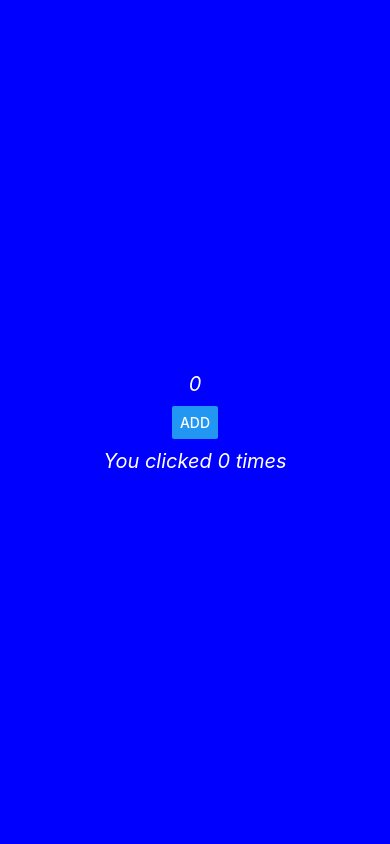
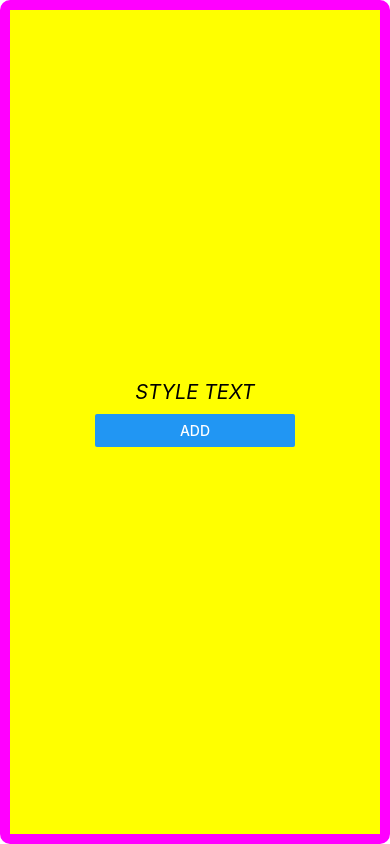
Before and after one commit to WaltsonZh/ReactNativeCourse, a React Native app: screen / in a window 390 px wide. Built offline with nearby package versions, Linux system fonts and the light colour scheme.

Commit message:
lesson 7: styles & style sheet

```diff
--- a/App.js
+++ b/App.js
@@ -2,19 +2,18 @@ import { useState } from 'react'
 import { StyleSheet, Text, View, Button, Linking } from 'react-native'
 
 export default function App() {
-  const [count, setCount] = useState(0)
-  const [clicks, setClicks] = useState(0)
+  const [name, setName] = useState('Style Text')
 
   const onClickhandler = () => {
-    setCount((prevCount) => prevCount + 5)
-    setClicks((prevClicks) => prevClicks + 1)
+    setName('Style Test is Done!')
   }
 
   return (
     <View style={styles.body}>
-      <Text style={styles.text}>{count}</Text>
-      <Button title='add' onPress={onClickhandler}></Button>
-      <Text style={styles.text}>You clicked {clicks} times</Text>
+      <Text style={styles.text}>{name}</Text>
+      <View style={styles.button}>
+        <Button title='Add' onPress={onClickhandler}></Button>
+      </View>
     </View>
   )
 }
@@ -22,14 +21,22 @@ export default function App() {
 const styles = StyleSheet.create({
   body: {
     flex: 1,
-    backgroundColor: '#0000ff',
+    backgroundColor: '#ffff00',
     alignItems: 'center',
     justifyContent: 'center',
+    borderWidth: 10,
+    borderColor: '#ff00ff',
+    borderRadius: 10,
   },
   text: {
-    color: '#ffffff',
+    color: '#000000',
     fontSize: 20,
     fontStyle: 'italic',
     margin: 10,
+    textTransform: 'uppercase',
+  },
+  button: {
+    width: 200,
+    height: 60,
   },
 })
```
